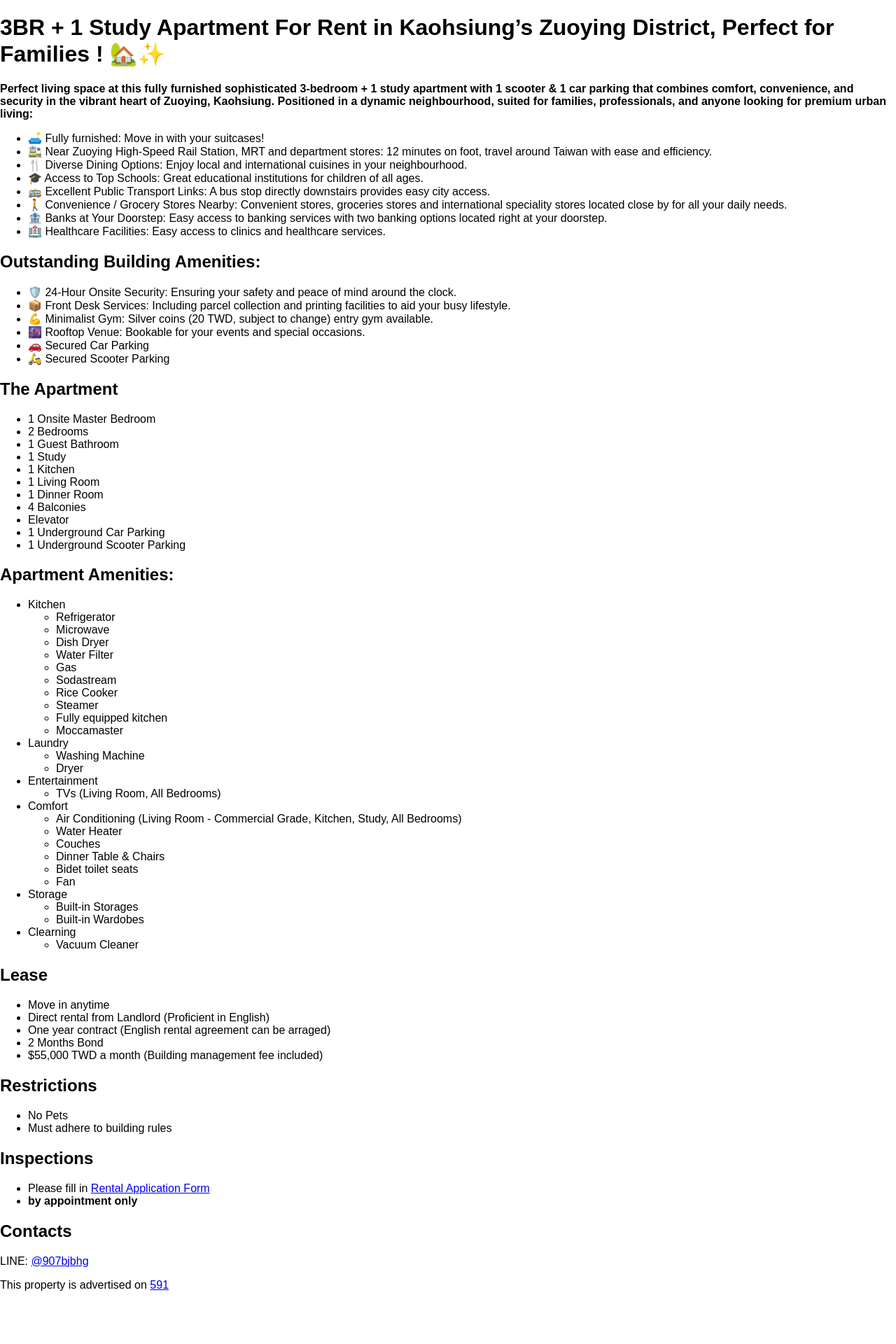
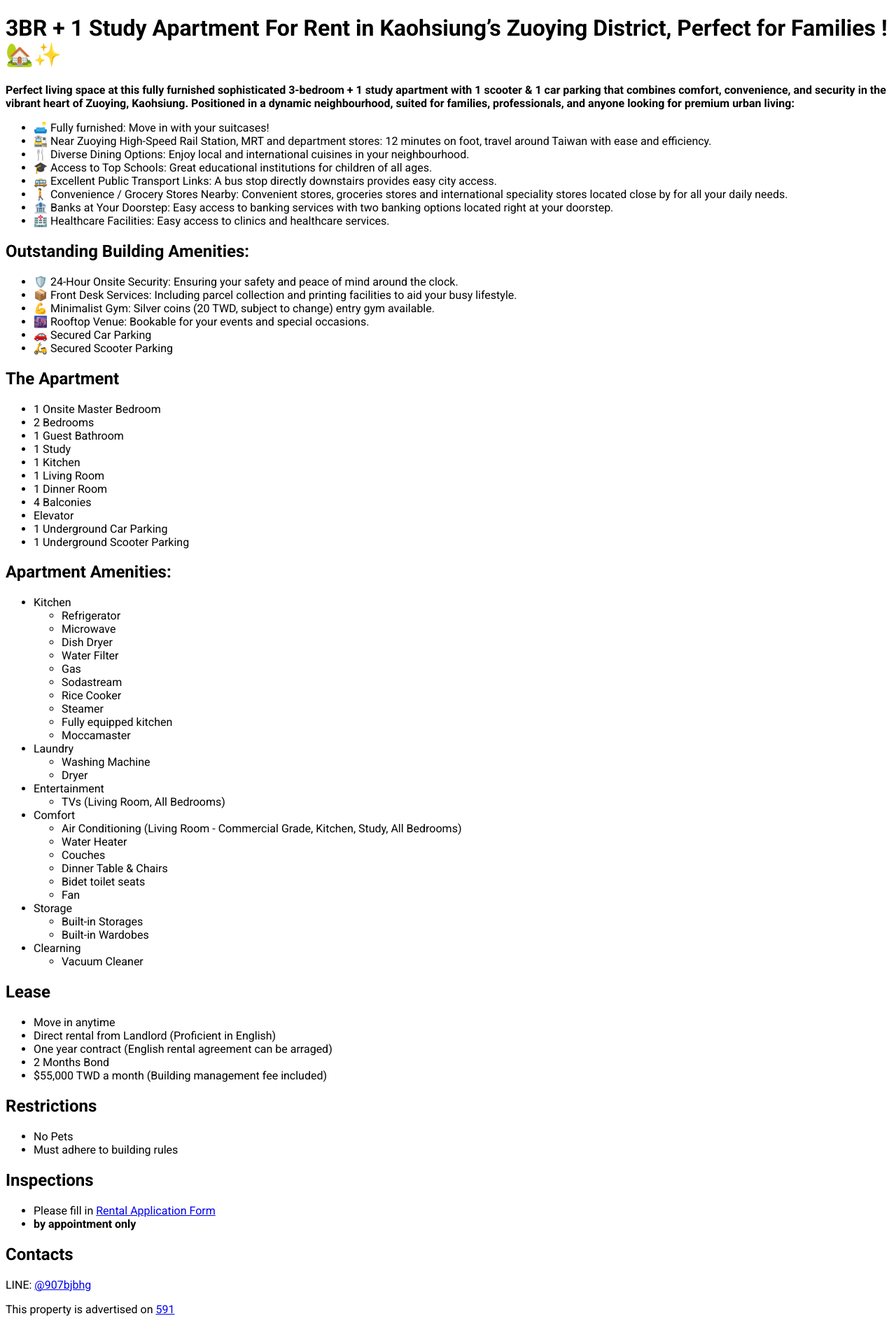
Before and after one commit to Ko-Lin/Ko-Lin.github.io, a Jekyll site: the page built from docs/boai.md, in a window 1280 px wide. Shown: the top 1920 px of the page at 70% size. Built offline with Jekyll 4.4.1, drawn with Linux system fonts in a browser that asks for light colours; grey boxes are pictures that could not be loaded.

Commit message:
font face

```diff
--- a/docs/_layouts/rental.html
+++ b/docs/_layouts/rental.html
@@ -7,7 +7,8 @@
   <head>
     <meta charset="utf-8">
     <title>{{ page.title }}</title>
-  <link rel="stylesheet" href="{{ '/assets/css/main.css' | relative_url }}" />
+	  <link rel="stylesheet" href="{{ '/assets/css/main.css' | relative_url }}" />
+	<link href="https://fonts.googleapis.com/css2?family=Roboto:wght@400;700&display=swap" rel="stylesheet">
   </head>
   <body>
     <h1>{{ page.title }}</h1>
--- a/docs/assets/css/main.scss
+++ b/docs/assets/css/main.scss
@@ -2,10 +2,7 @@
 ---
 
 body, html {
-    margin: 0;
-    padding: 0;
-    height: 100%;
-    font-family: Arial, sans-serif;
+    font-family: Roboto, Arial, sans-serif;
 }
 
 footer {
```
